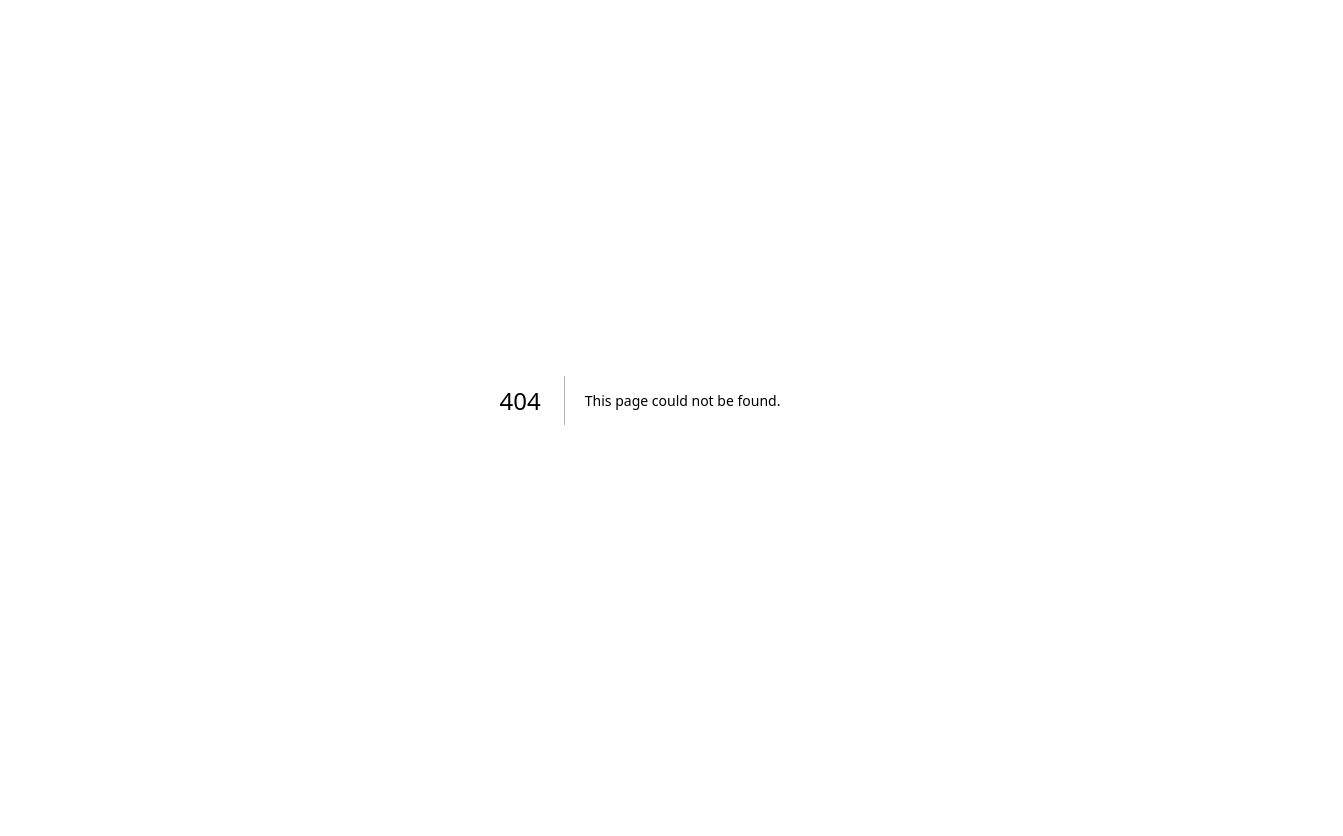
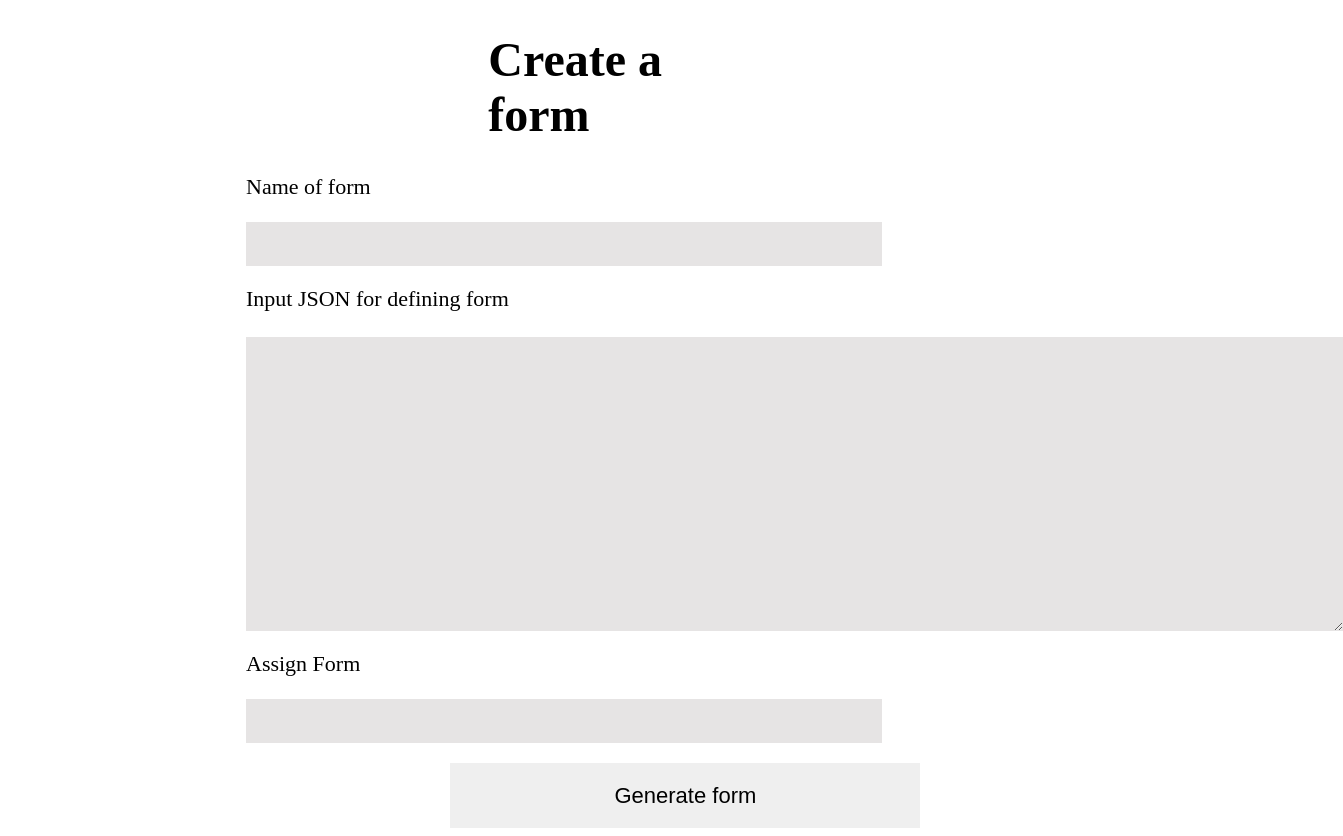
Before and after one commit to SeniorDesign2023/BusinessRegistration, a Next.js app in the folder formfiller/: page /createform in a window 1280 px wide. Before the commit this address had no page. Shown: the whole page, 1343 px wide, since content can reach past the window. Before the commit the page ends 800 px from the top, so only its background shows below. Built offline with nearby package versions, Linux system fonts and the light colour scheme.

Commit message:
Added createform implementation

```diff
--- a/formfiller/app/BasicPages/MainPage.js
+++ b/formfiller/app/BasicPages/MainPage.js
@@ -45,6 +45,10 @@ export default function MainPage() {
         router.push('/profile');
     };
 
+    const navigateToCreateForm = () => {
+        router.push('/createform');
+    };
+
     return (
         <div className='mainpage'>
         <div className ='profile-line'>
@@ -71,7 +75,9 @@ export default function MainPage() {
                     <h5 onClick={() => setSelectedPage('Drafts')}>Drafts </h5>
                     <h5 onClick={() => setSelectedPage('Submitted')}>Submitted </h5>
                     {selectedOrgRole === 'Admin' && <h5 onClick={() => setSelectedPage('Created')}>Created</h5>}
+                    {selectedOrgRole === 'Admin' && <div className='create-form' onClick={navigateToCreateForm}></div>}
              </div>
+
              <div className = "line"></div>
              <div>
                     {renderPage()}
--- /dev/null
+++ b/formfiller/app/FormPages/CreateFormPage.css
@@ -0,0 +1,41 @@
+.create-form-top{
+    margin-right: 38%;
+    margin-left: 38%;
+    padding-right: 20px;
+    font-size: 48px;
+}
+
+label{
+    display: flex;
+    flex-direction: column;
+    justify-content: flex-start;
+    font-size: 22px;
+    margin-left: 238px;
+    font-weight: 500;
+    margin-bottom: 20px;
+}
+
+.form-name{
+    width: 632px;
+    height: 42px;
+    border: none;
+    background-color: #e6e4e4;
+    margin-top: 22px;
+
+}
+
+.json-input{
+    border: none;
+    background-color: #e6e4e4;
+    margin-top: 25px;
+    height: 290px;
+    width: 1093px;
+}
+
+.submit{
+    margin-left: 35%;
+    width: 470px;
+    height: 65px;
+    border: none;
+    font-size: 22px;
+}
--- a/formfiller/app/FormPages/CreateFormPage.js
+++ b/formfiller/app/FormPages/CreateFormPage.js
@@ -0,0 +1,59 @@
+
+
+import React, { useState } from 'react';
+import "./CreateFormPage.css"
+import { useRouter } from 'next/router';
+
+export default function CreateFormPage() {
+    const [formName, setFormName] = useState('');
+    const [assign, setAssign] = useState('');
+    const [json, setJson] = useState('');
+    const router = useRouter();
+
+    const handleSubmit = (event) => {
+        event.preventDefault();
+        // Handle form submission logic here
+
+        router.push('/mainpage');
+    };
+
+
+    return (
+        <div>
+        <h1 className='create-form-top'> Create a form</h1>
+
+        <form onSubmit={handleSubmit}>
+            <label>
+                Name of form
+                <input className='form-name'
+                    type="text"
+                    value={formName}
+                    onChange={e => setFormName(e.target.value)}
+                    required
+                />
+            </label>
+            <label>
+                Input JSON for defining form
+                <textarea className='json-input'
+                    type="text"
+                    value={json}
+                    onChange={e => setJson(e.target.value)}
+                    required
+                />
+            </label>
+
+            <label>
+                Assign Form
+                <input className='form-name'
+                    type="text"
+                    value={assign}
+                    onChange={e => setAssign(e.target.value)}
+                    required
+                />
+            </label>
+
+            <input type="submit" value="Generate form" className='submit' />
+        </form>
+        </div>
+    );
+}
--- /dev/null
+++ b/formfiller/pages/createform.js
@@ -0,0 +1,5 @@
+import CreateFormPage from '../app/FormPages/CreateFormPage';
+
+export default function CreateForm() {
+    return <CreateFormPage />;
+}
```
Also changed, not shown: formfiller/app/BasicPages/MainPage.css (+7 -0 lines).
